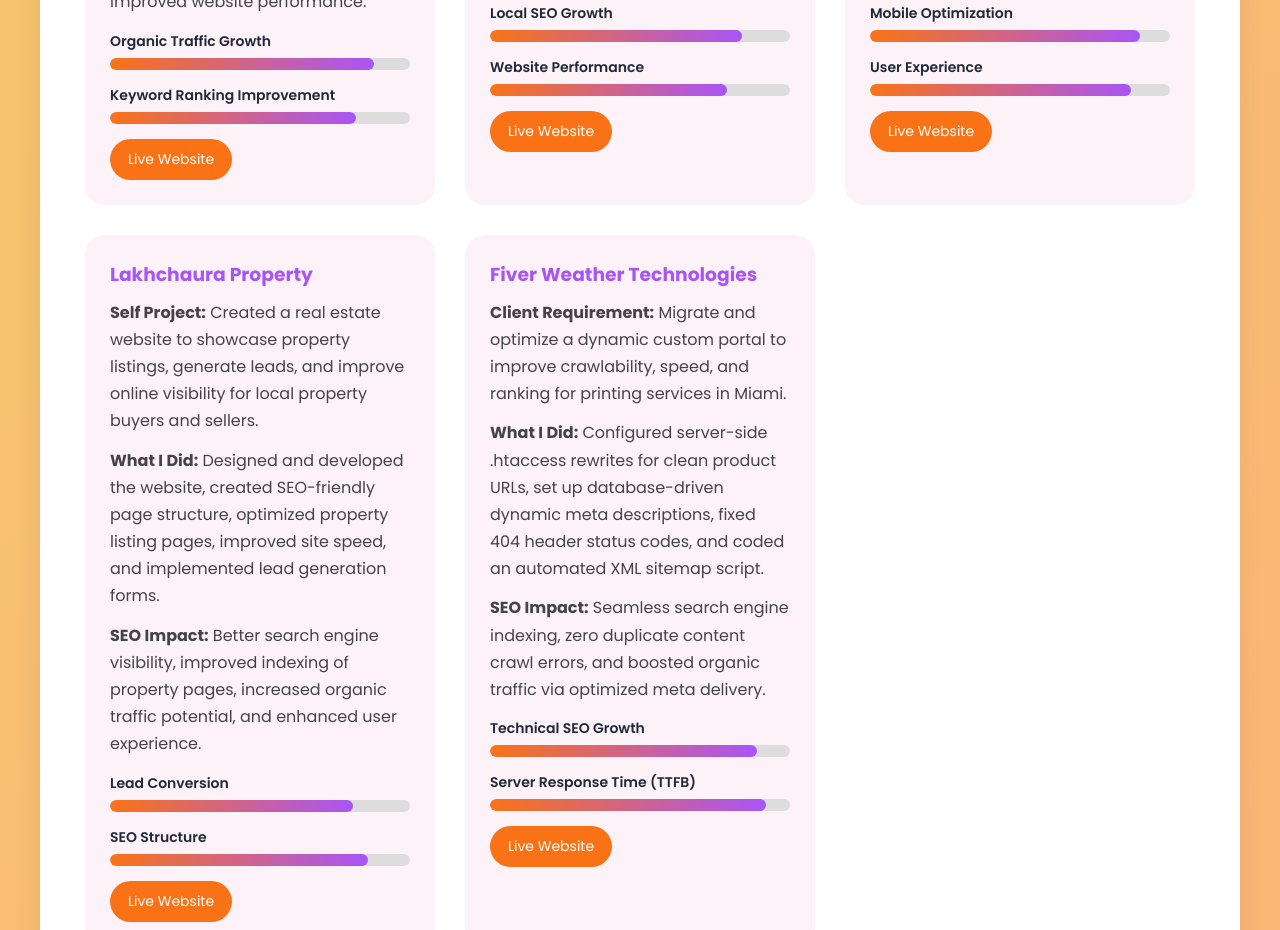
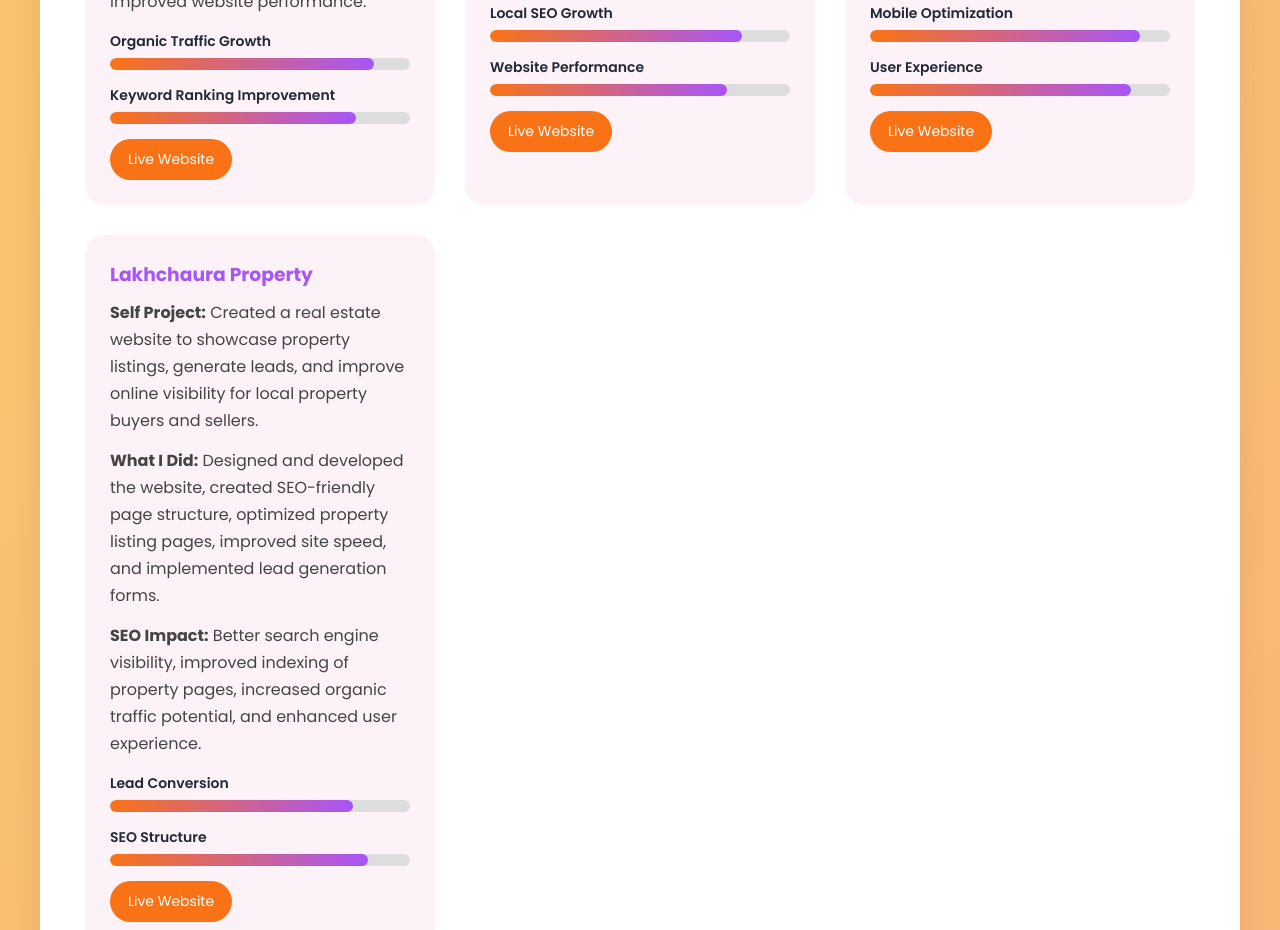
Before and after one commit to lalitwebexpert/portfolio, a plain HTML site: page index.html in a window 1280 px wide. Shown: the part 2798-3728 px from the top of the page. Drawn offline with Linux system fonts and the light colour scheme.

Commit message:
Update index.html

```diff
--- a/index.html
+++ b/index.html
@@ -946,41 +946,6 @@
           </div>
         </div>
 
-        <div class="portfolio-card">
-  <div class="portfolio-content">
-
-    <h3>Fiver Weather Technologies</h3>
-
-    <p><strong>Client Requirement:</strong> Migrate and optimize a dynamic custom portal to improve crawlability, speed, and ranking for printing services in Miami.</p>
-
-    <p><strong>What I Did:</strong> Configured server-side .htaccess rewrites for clean product URLs, set up database-driven dynamic meta descriptions, fixed 404 header status codes, and coded an automated XML sitemap script.</p>
-
-    <p><strong>SEO Impact:</strong> Seamless search engine indexing, zero duplicate content crawl errors, and boosted organic traffic via optimized meta delivery.</p>
-
-    <div class="chart-bars">
-
-      <div class="bar">
-        <span>Technical SEO Growth</span>
-        <div class="progress">
-          <div style="width:89%"></div>
-        </div>
-      </div>
-
-      <div class="bar">
-        <span>Server Response Time (TTFB)</span>
-        <div class="progress">
-          <div style="width:92%"></div>
-        </div>
-      </div>
-
-    </div>
-
-    <div class="portfolio-links">
-      <a href="https://www.binickimaging.com/" target="_blank">Live Website</a>
-    </div>
-
-  </div>
-</div>
 
 
       </div>
```
